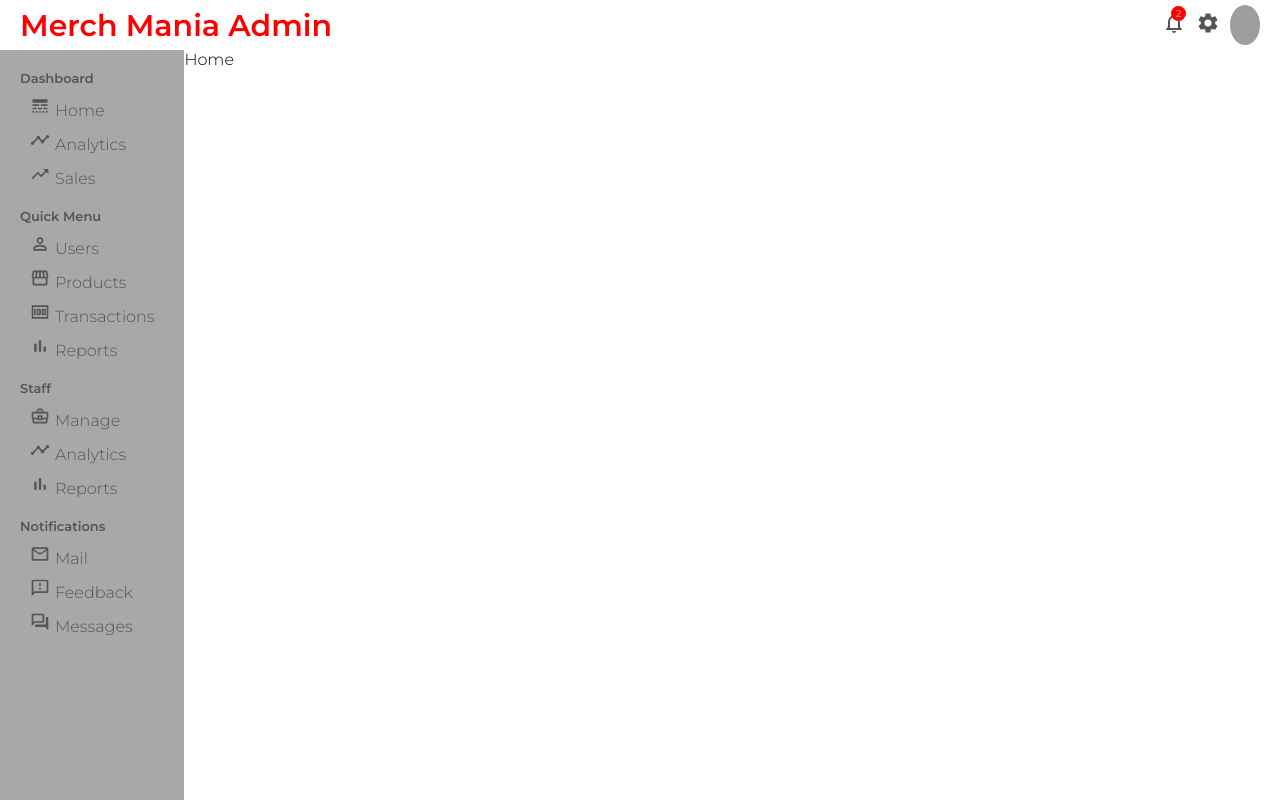
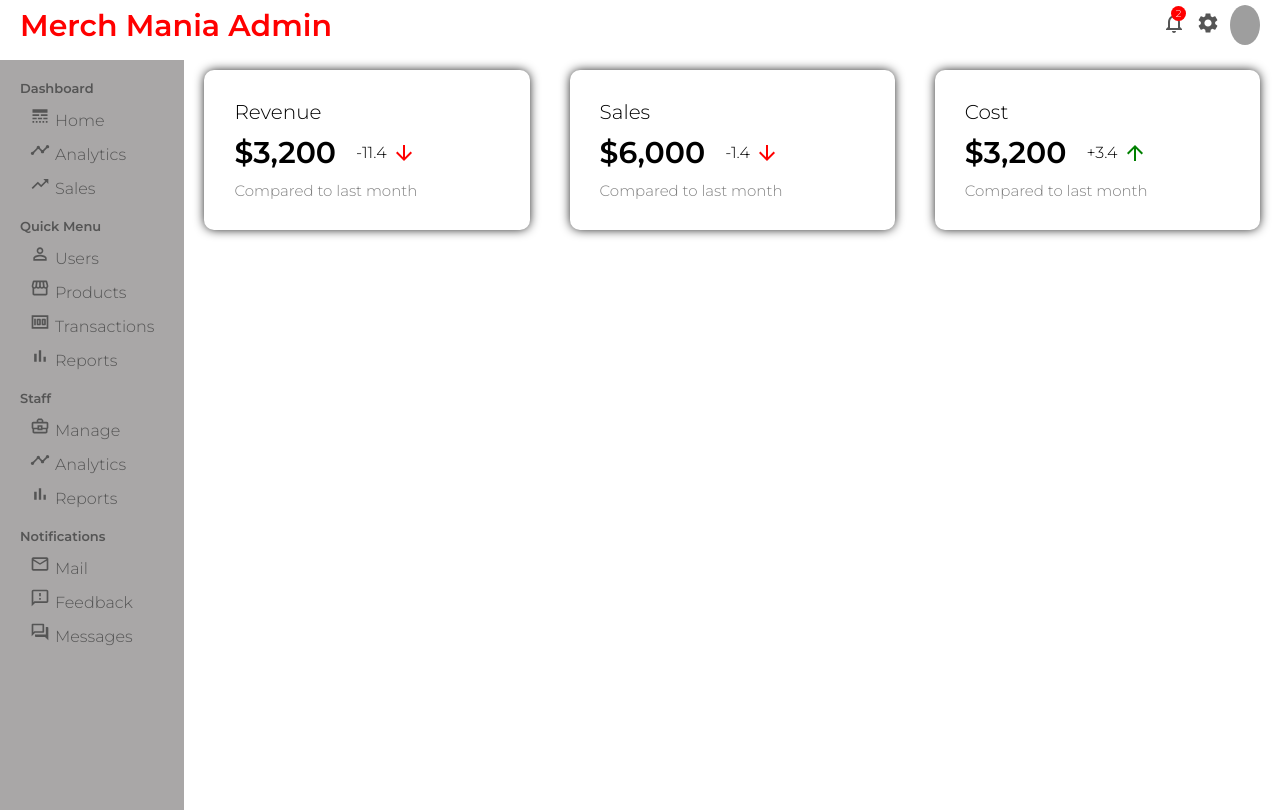
Before and after one commit to domludejesus/merch-mania-ecommerce, a React (Create React App) app in the folder merch-mania-admin/: page / in a window 1280 px wide. Built offline with nearby package versions, Linux system fonts and the light colour scheme; grey boxes are pictures that could not be loaded.

Commit message:
Featured Widgets created

```diff
--- a/merch-mania-admin/src/App.js
+++ b/merch-mania-admin/src/App.js
@@ -1,7 +1,7 @@
 import Sidebar from "./components/sidebar/Sidebar";
 import Topbar from "./components/topbar/Topbar";
 import "./app.css"
-import Home from "./pages/home/Home"
+import Home from "./pages/home/Home";
 
 function App() {
   return (
--- a/merch-mania-admin/src/app.css
+++ b/merch-mania-admin/src/app.css
@@ -1,3 +1,4 @@
 .container {
     display: flex;
+    margin-top: 10px;
 }
--- /dev/null
+++ b/merch-mania-admin/src/components/featuredInfo/FeaturedInfo.jsx
@@ -0,0 +1,39 @@
+import { ArrowDownward, ArrowUpward } from "@material-ui/icons"
+import "./featuredInfo.css"
+
+export default function FeaturedInfo() {
+  return (
+    <div className="featured">
+        <div className="featuredItem">
+            <span className="featuredTitle">Revenue</span>
+            <div className="featuredMoneyContainer">
+                <span className="featuredMoney"> $3,200</span>
+                <span className="featuredMoneyRate">
+                      -11.4 <ArrowDownward className="featuredIcon negative" />
+                </span>
+            </div>
+            <span className="featuredSub"> Compared to last month</span>
+        </div>
+          <div className="featuredItem">
+              <span className="featuredTitle">Sales</span>
+              <div className="featuredMoneyContainer">
+                  <span className="featuredMoney"> $6,000</span>
+                  <span className="featuredMoneyRate">
+                      -1.4 <ArrowDownward className="featuredIcon negative" />
+                  </span>
+              </div>
+              <span className="featuredSub"> Compared to last month </span>
+          </div>
+          <div className="featuredItem">
+              <span className="featuredTitle">Cost </span>
+              <div className="featuredMoneyContainer">
+                  <span className="featuredMoney"> $3,200</span>
+                  <span className="featuredMoneyRate">
+                      +3.4 <ArrowUpward className="featuredIcon positive" />
+                  </span>
+              </div>
+              <span className="featuredSub"> Compared to last month</span>
+          </div>
+    </div>
+  );
+}
--- /dev/null
+++ b/merch-mania-admin/src/components/featuredInfo/featuredInfo.css
@@ -0,0 +1,51 @@
+.featured {
+    width: 100%;
+    display: flex;
+    justify-content: space-between;
+}
+
+.featuredItem {
+    flex: 1;
+    margin: 10px 20px;
+    padding: 30px;
+    border-radius: 10px;
+    cursor: pointer;
+    -webkit-box-shadow: 0px 0px 11px -1px #000000;
+    box-shadow: 0px 0px 11px -1px #000000;
+}
+
+.featuredTitle {
+    font-size: 20px;
+}
+
+.featuredMoneyContainer{
+    margin: 10px 0px;
+    display: flex;
+    align-items: center;
+}
+
+.featuredMoney {
+    font-size: 30px;
+    font-weight: 600;
+}
+
+.featuredMoneyRate {
+    display: flex;
+    align-items: center;
+    margin-left: 20px;
+}
+
+.featuredIcon {
+    font-size: 14px;
+    margin-left: 5px;
+    color: green;
+}
+
+.featuredIcon.negative {
+    color: red;
+}
+
+.featuredSub {
+    font-size: 15px;
+    color: gray;
+}
--- a/merch-mania-admin/src/pages/home/Home.jsx
+++ b/merch-mania-admin/src/pages/home/Home.jsx
@@ -1,9 +1,10 @@
+import FeaturedInfo from "../../components/featuredInfo/FeaturedInfo"
 import "./home.css"
 
 export default function Home() {
     return (
         <div className="home">
-            Home
+            <FeaturedInfo/>
         </div>
     )
 }
```
